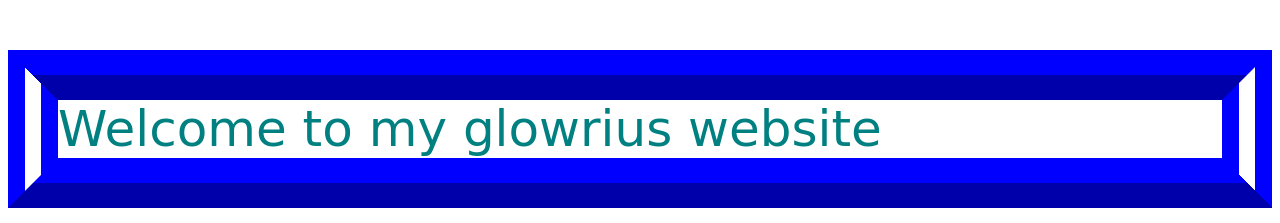
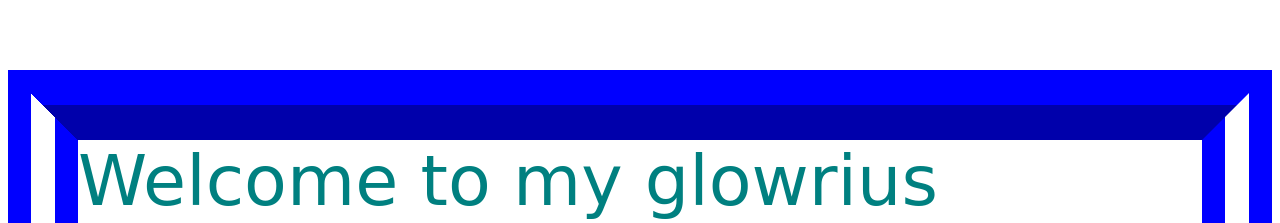
Before and after one commit to hi101000/test-website, a PHP site: page / in a window 1280 px wide. Shown: the top 223 px of the page. Run offline with PHP 8.4, Linux system fonts and the light colour scheme.

Commit message:
made fontsize bigger

```diff
--- a/css/test.css
+++ b/css/test.css
@@ -20,5 +20,5 @@ p{
 	border-style: ridge double;
 	border-width: 1em;
 	border-color: blue;
-	font-size: 50px;
+	font-size: 70px;
 }
```
